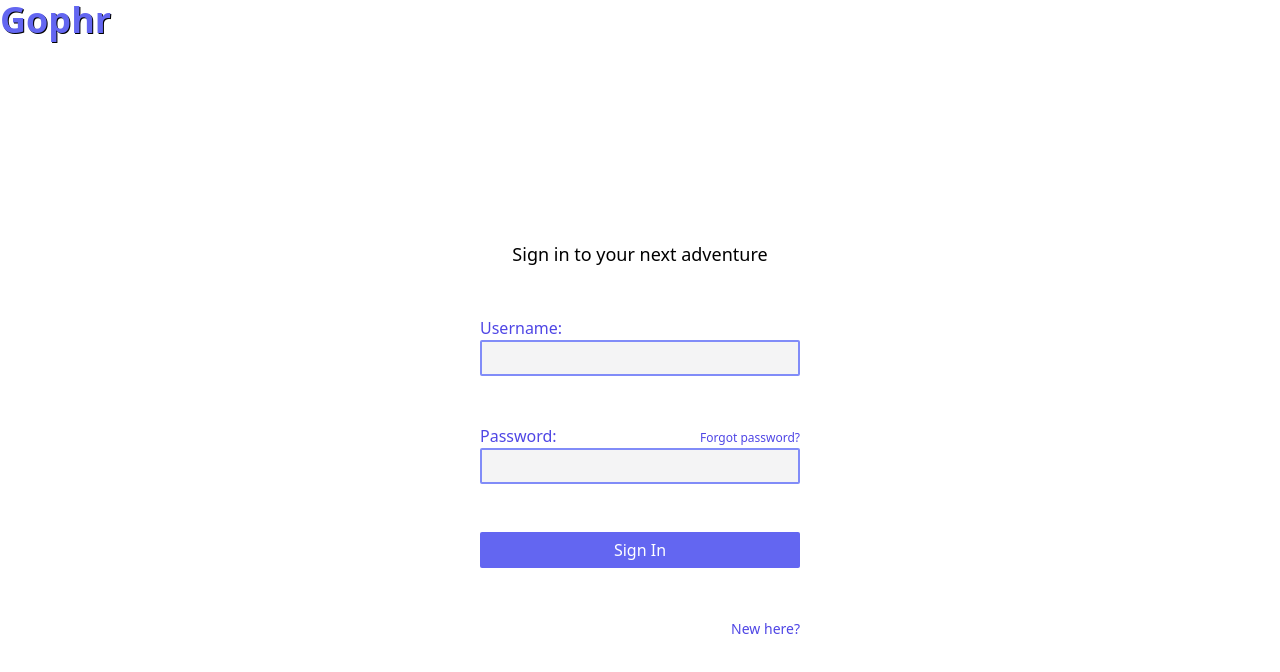
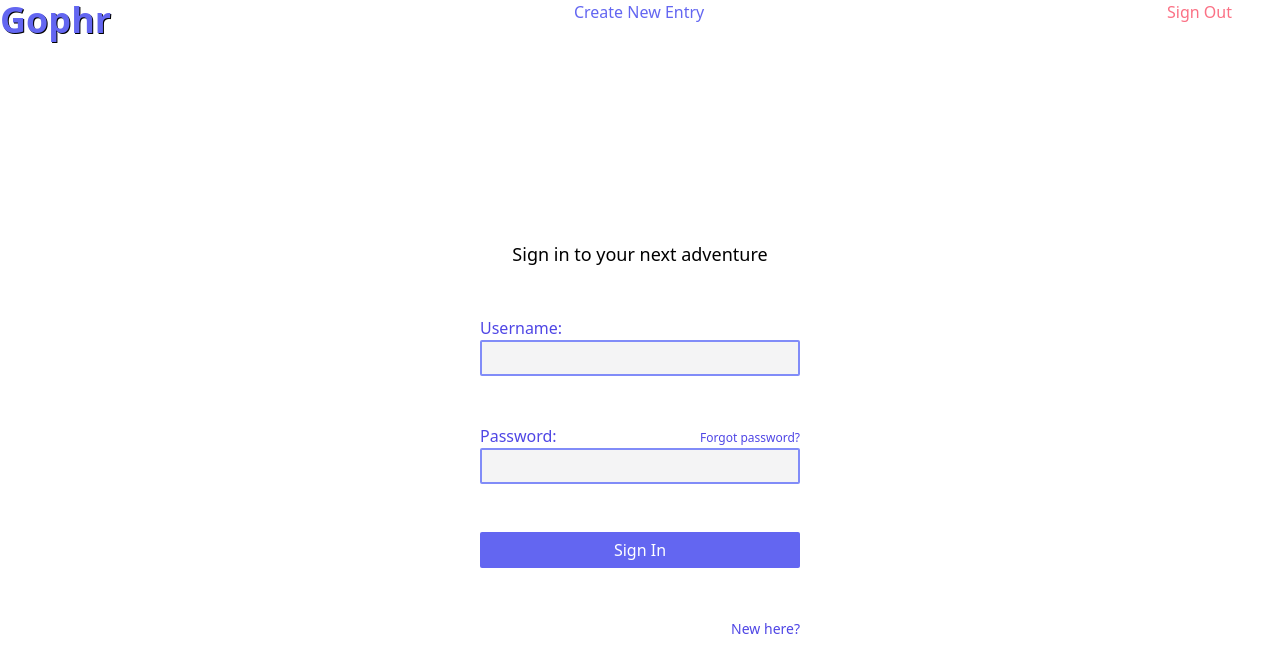
Before and after one commit to jessicagrayson/final-project, a React (Vite) app in the folder client/: page / in a window 1280 px wide. Shown: the top 672 px of the page. Built offline with nearby package versions, Linux system fonts and the light colour scheme.

Commit message:
NavBar.jsx WIP

```diff
--- a/client/src/App.jsx
+++ b/client/src/App.jsx
@@ -5,12 +5,14 @@ import EntryForm from './EntryForm.jsx';
 import EntryView from './EntryView.jsx';
 import EntriesList from './EntriesList.jsx';
 import ForgottenPassword from './ForgottenPassword.jsx';
-import GophrLogo from './GophrLogo.jsx';
+// import GophrLogo from './GophrLogo.jsx';
+import NavBar from './NavBar.jsx';
 
 export default function App() {
   return (
     <div>
-      <GophrLogo />
+      {/* <GophrLogo /> */}
+      <NavBar />
       <Routes>
         <Route path="/" element={<SignIn />} />
         <Route path="/register" element={<SignUp />} />
--- a/client/src/Entry.jsx
+++ b/client/src/Entry.jsx
@@ -23,7 +23,7 @@ export default function Entry({ entry }) {
   }
 
   return (
-    <div className="flex  p-3 mb-2 space-x-4 rounded-md bg-slate-100 hover:-translate-y-0.5 transition ease-in-out delay-50">
+    <div className="flex  p-3 mb-2 space-x-4 rounded-md bg-slate-200 hover:-translate-y-0.5 transition ease-in-out delay-50">
       <ImageField
         src={entry.imageUrl}
         alt="Image"
@@ -32,13 +32,13 @@ export default function Entry({ entry }) {
       <div className="flex flex-col">
         <div className="flex flex-col items-start">
           <Input
-            className="text-sm font-semibold bg-slate-100"
+            className="text-sm font-semibold bg-slate-200"
             placeholder="Location"
             value={entry.location}
             onChange={(e) => entry.onChange('location', e.target.value)}
           />
           <Input
-            className="text-sm font-medium bg-slate-100"
+            className="text-sm font-medium bg-slate-200"
             placeholder="Travel Date"
             value={formatISODate(entry.travelDate)}
             onChange={(e) => entry.onChange('Travel Date', e.target.value)}
--- /dev/null
+++ b/client/src/NavBar.jsx
@@ -0,0 +1,30 @@
+import React from 'react';
+import { useNavigate } from 'react-router-dom';
+import GophrLogo from './GophrLogo';
+import LinkComponent from './LinkComponent';
+
+export default function NavBar() {
+  const navigate = useNavigate();
+  function handleSignOut() {
+    sessionStorage.removeItem('token');
+    navigate('/');
+  }
+
+  return (
+    <div className="flex justify-between mr-12">
+      <GophrLogo />
+      <LinkComponent
+        to="/create-entry"
+        placeholder="Create New Entry"
+        className="text-indigo-500"
+      />
+
+      <LinkComponent
+        onClick={handleSignOut}
+        to="/"
+        placeholder="Sign Out"
+        className="text-rose-400"
+      />
+    </div>
+  );
+}
```
Also changed, not shown: 2 other files (tests, documents, lock files or other folders).
